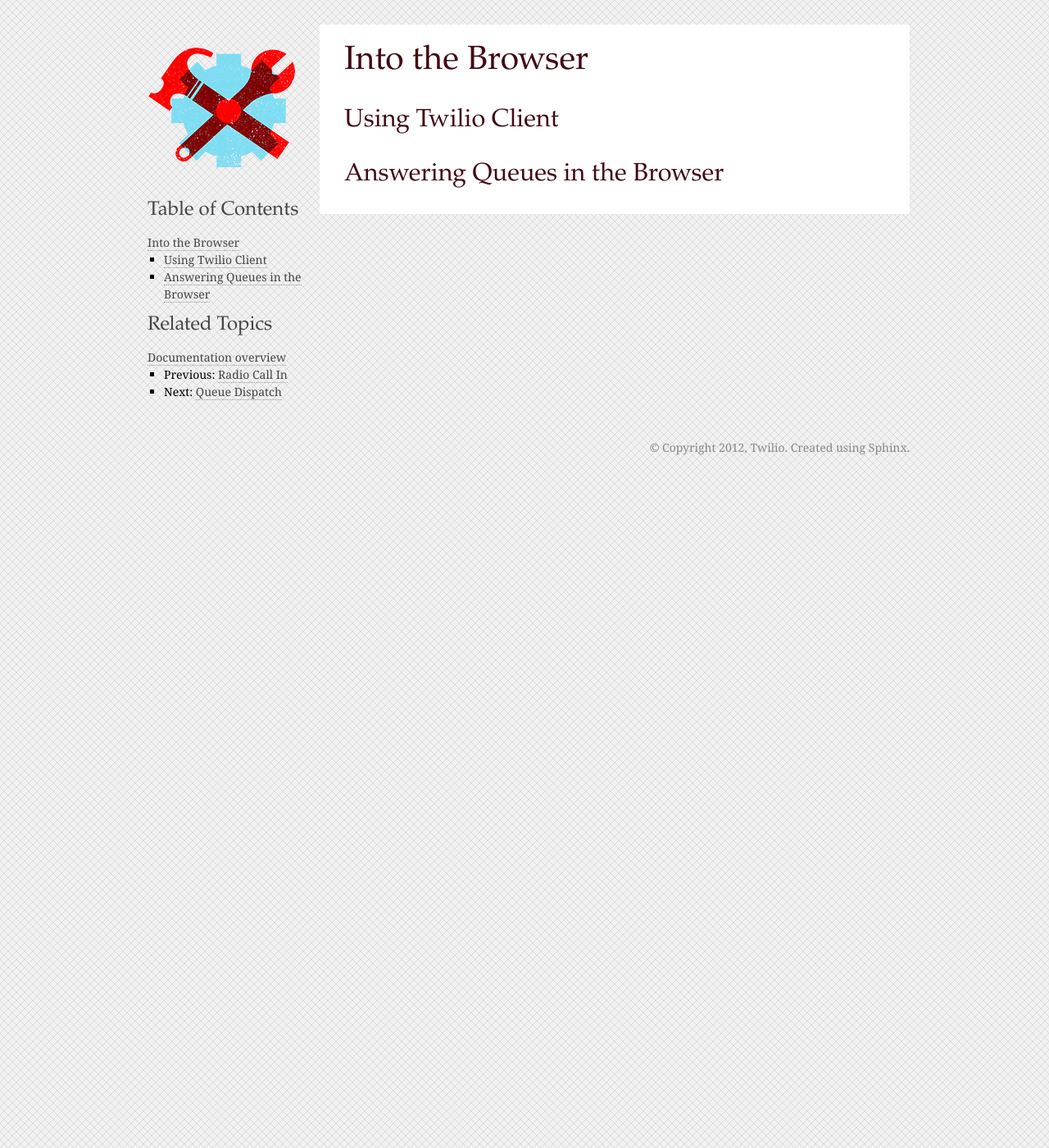
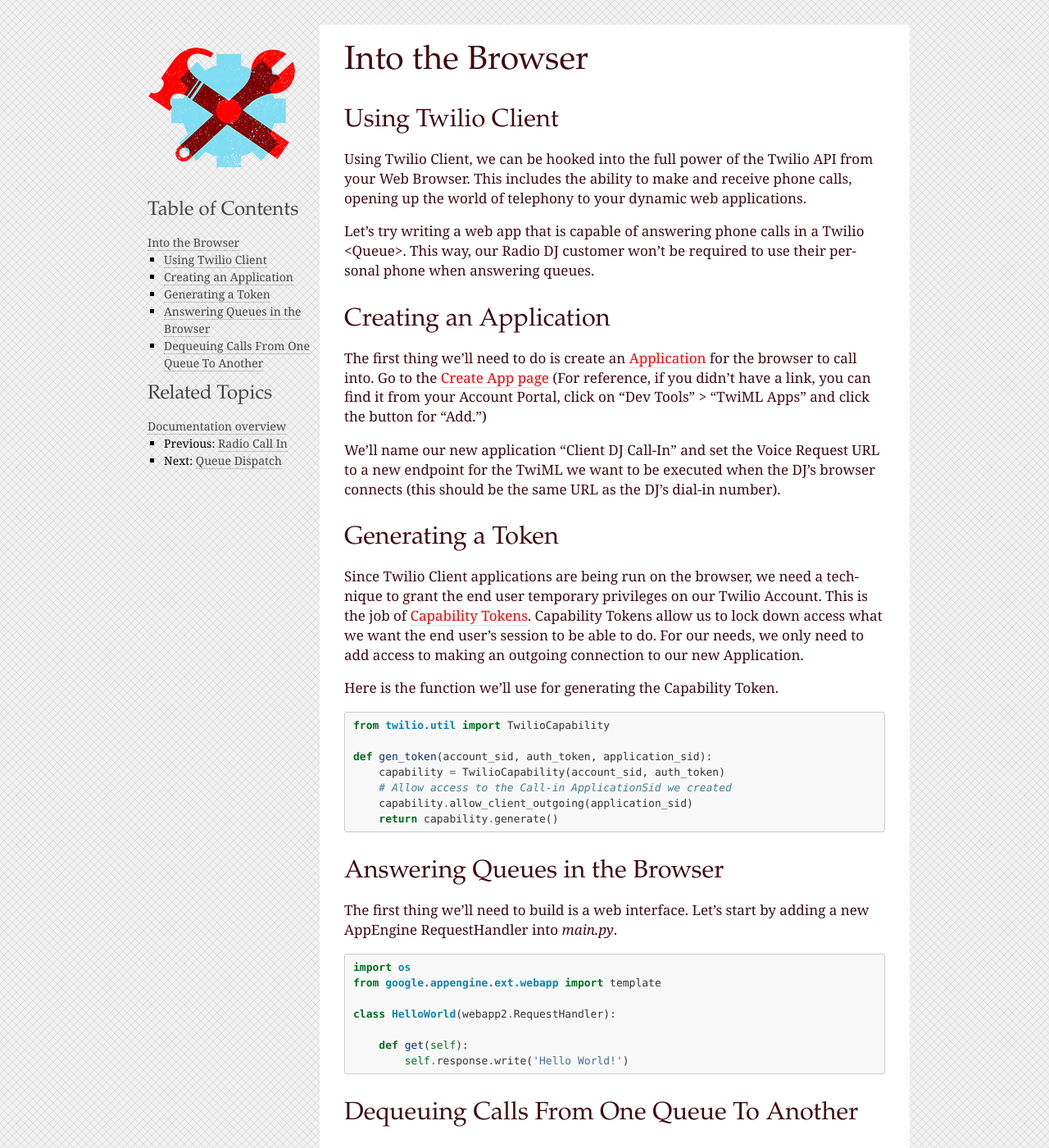
Before and after one commit to twilio/workshop, a Sphinx documentation site: the page built from docs/browser.rst, in a window 1280 px wide and 1400 px high. Shown: the whole window at 82% size. Built offline with Sphinx 7.4.7, drawn with Linux system fonts in a browser that asks for light colours.

Commit message:
early outline for browser stuff

```diff
--- a/docs/browser.rst
+++ b/docs/browser.rst
@@ -5,6 +5,62 @@
 
 Using Twilio Client
 -------------------
+Using Twilio Client, we can be hooked into the full power of the Twilio
+API from your Web Browser. This includes the ability to make and receive phone
+calls, opening up the world of telephony to your dynamic web applications.
+
+Let's try writing a web app that is capable of answering phone calls in a
+Twilio <Queue>. This way, our Radio DJ customer won't be required to use their
+personal phone when answering queues.
+
+Creating an Application
+-----------------------
+The first thing we'll need to do is create an `Application <http://www.twilio.com/docs/api/rest/applications>`_ for the browser to call into.
+Go to the `Create App page <https://www.twilio.com/user/account/apps/add>`_
+(For reference, if you didn't have a link, you can find it from your Account Portal,
+click on "Dev Tools" > "TwiML Apps" and click the button for "Add.")
+
+We'll name our new application "Client DJ Call-In" and set the Voice Request
+URL to a new endpoint for the TwiML we want to be executed when the DJ's
+browser connects (this should be the same URL as the DJ's dial-in number).
+
+Generating a Token
+------------------
+Since Twilio Client applications are being run on the browser, we need a
+technique to grant the end user temporary privileges on our Twilio Account.
+This is the job of `Capability Tokens <https://www.twilio.com/docs/client/capability-tokens>`_.
+Capability Tokens allow us to lock down access what we want the end
+user's session to be able to do. For our needs, we only need to add access to
+making an outgoing connection to our new Application.
+
+Here is the function we'll use for generating the Capability Token.
+
+.. code-block:: python
+
+    from twilio.util import TwilioCapability
+
+    def gen_token(account_sid, auth_token, application_sid):
+        capability = TwilioCapability(account_sid, auth_token)
+        # Allow access to the Call-in ApplicationSid we created
+        capability.allow_client_outgoing(application_sid)
+        return capability.generate()
+
 
 Answering Queues in the Browser
 -------------------------------
+The first thing we'll need to build is a web interface. Let's start by adding a
+new AppEngine RequestHandler into `main.py`.
+
+.. code-block:: python
+
+    import os
+    from google.appengine.ext.webapp import template
+
+    class HelloWorld(webapp2.RequestHandler):
+
+        def get(self):
+            self.response.write('Hello World!')
+
+
+Dequeuing Calls From One Queue To Another
+-----------------------------------------
```
